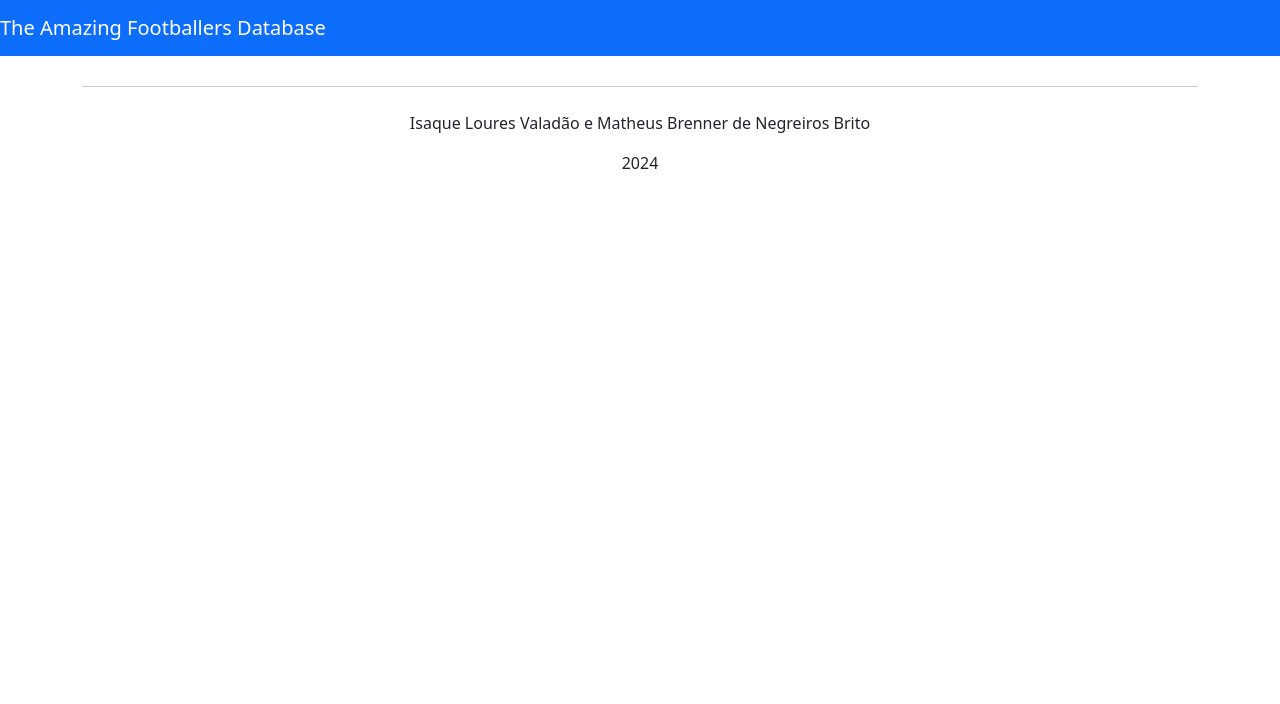
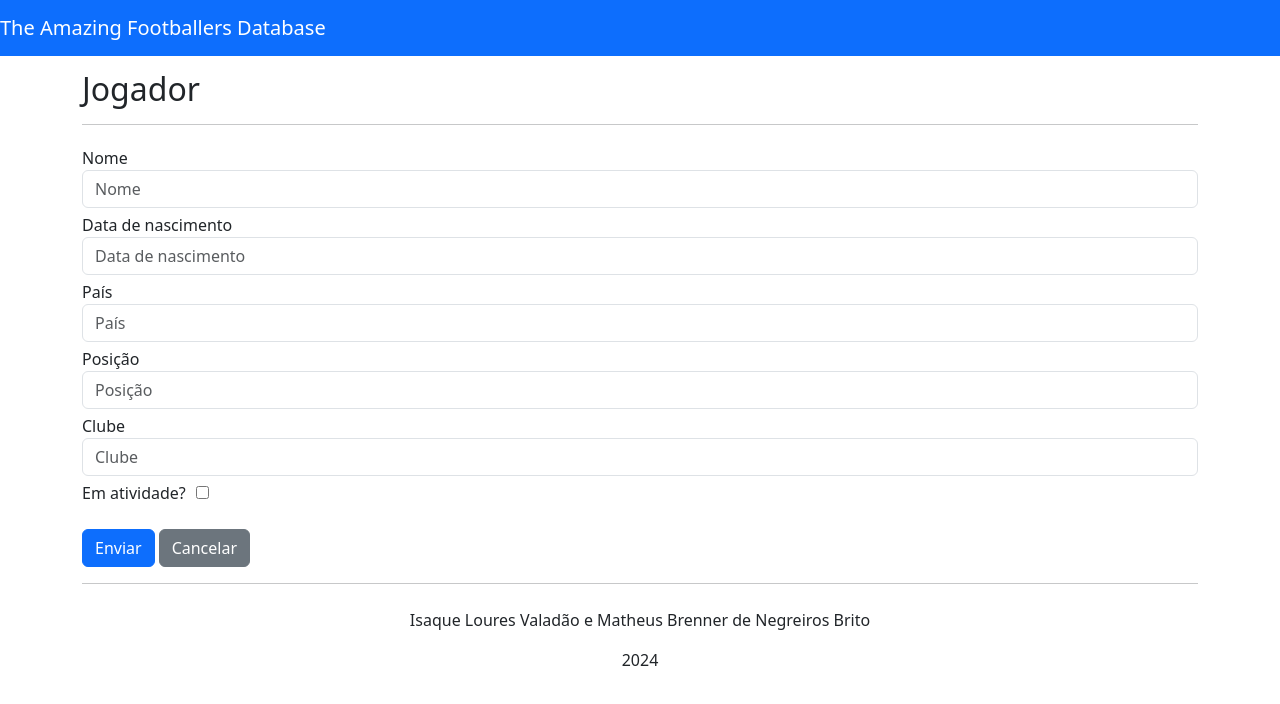
Before and after one commit to crisper2001/prog-web-1_ativdade-02_frontend, an Angular app: page /edit/1 in a window 1280 px wide. Before the commit this address led to /. Shown: the top 704 px of the page. Built offline with nearby package versions, Linux system fonts and the light colour scheme; no server answers.

Commit message:
CRUD finalizado e interface aprimorada.

```diff
--- a/src/app/app.routes.ts
+++ b/src/app/app.routes.ts
@@ -10,5 +10,8 @@ export const routes: Routes = [
   },
   {
     path: 'new', component: FootballersFormComponent
+  },
+  {
+    path: 'edit/:id', component: FootballersFormComponent
   }
 ];
--- a/src/app/footballers/footballers-form/footballers-form.component.html
+++ b/src/app/footballers/footballers-form/footballers-form.component.html
@@ -1,29 +1,33 @@
 <h2>Jogador</h2>
 <hr>
-<form>
+<section id="form">
+  <form (ngSubmit)="onSubmit()" #formFootballer="ngForm">
     <div class="form-group">
       <label for="InputNome">Nome</label>
-    <input type="email" class="form-control" id="InputNome" placeholder="Nome">
+      <input [(ngModel)]="footballer.name" type="text" name="nome" class="form-control" id="InputNome" placeholder="Nome">
     </div>
     <div class="form-group">
       <label for="InputDataNascimento">Data de nascimento</label>
-    <input type="password" class="form-control" id="InputDataNascimento" placeholder="Data de nascimento">
+      <input [(ngModel)]="footballer.birthday" type="text" name="data" class="form-control" id="InputDataNascimento" placeholder="Data de nascimento">
     </div>
     <div class="form-group">
       <label for="InputPais">País</label>
-    <input type="password" class="form-control" id="InputPais" placeholder="País">
+      <input [(ngModel)]="footballer.birthplace" type="text" name="pais" class="form-control" id="InputPais" placeholder="País">
     </div>
     <div class="form-group">
       <label for="InputPosicao">Posição</label>
-    <input type="password" class="form-control" id="InputPosicao" placeholder="Posição">
+      <input [(ngModel)]="footballer.position" type="text" name="posicao" class="form-control" id="InputPosicao" placeholder="Posição">
     </div>
     <div class="form-group">
       <label for="InputClube">Clube</label>
-    <input type="password" class="form-control" id="InputClube" placeholder="Clube">
+      <input [(ngModel)]="footballer.club" type="text" name="clube" class="form-control" id="InputClube" placeholder="Clube">
     </div>
     <div class="form-group">
       <label for="InputAtividade">Em atividade?</label>
-    <input type="password" class="form-control" id="InputAtividade" placeholder="Em atividade">
+      <input [(ngModel)]="footballer.inActivity" name="atividade" type="checkbox" class="form-group" id="InputAtividade">
     </div>
-  <button type="submit" class="btn btn-primary">Enviar</button>
+    <br>
+    <button type="submit" class="btn btn-primary mr-2">Enviar</button>
+    <button type="button" class="btn btn-secondary" [routerLink]="['']">Cancelar</button>
   </form>
+</section>
--- a/src/app/footballers/footballers-form/footballers-form.component.scss
+++ b/src/app/footballers/footballers-form/footballers-form.component.scss
@@ -0,0 +1,8 @@
+label {
+  margin-right: 10px;
+  margin-top: 5px
+}
+
+button {
+  margin-right: 0.25em
+}
--- a/src/app/footballers/footballers-form/footballers-form.component.ts
+++ b/src/app/footballers/footballers-form/footballers-form.component.ts
@@ -1,12 +1,57 @@
-import { Component } from '@angular/core';
+import {Component, OnInit} from '@angular/core';
+import {ActivatedRoute, Router, RouterLink} from "@angular/router";
+import {Footballer} from "../shared/footballer";
+import {FootballerService} from "../shared/footballer.service";
+import {FormsModule} from "@angular/forms";
 
 @Component({
   selector: 'app-footballers-form',
   standalone: true,
-  imports: [],
+  imports: [
+    FormsModule,
+    RouterLink
+  ],
   templateUrl: './footballers-form.component.html',
   styleUrl: './footballers-form.component.scss'
 })
-export class FootballersFormComponent {
+export class FootballersFormComponent implements OnInit {
+  footballer: Footballer = new Footballer();
+
+  constructor(
+    private activateRouted: ActivatedRoute,
+    private router: Router,
+    private footballerService: FootballerService
+  ) { }
+
+  ngOnInit(): void {
+    const id = this.activateRouted.snapshot.paramMap.get('id');
+    if (id) {
+      this.footballerService.getById(parseInt(id)).subscribe(value => {
+        const footballerAux = value;
+        console.log("INIT FORM:" + JSON.stringify(footballerAux));
+        if (footballerAux) {
+          this.footballer = footballerAux;
+        }
+      }, error => {
+        console.log("Erro:", JSON.stringify(error));
+        alert(`Erro ao buscar o dados:${error.error}`);
+      })
+
+    }
+  }
+
+  onSubmit(){
+    this.footballerService.save(this.footballer)
+      .subscribe(value => {
+        console.log("Salvo:", JSON.stringify(value));
+        this.router.navigate(['']);
+      }, error => {
+        console.log("Erro" + JSON.stringify(error));
+        alert('Erro ao salvar:');
+      });
+
+  }
+
+
 
 }
--- a/src/app/footballers/footballers-list-item/footballers-list-item.component.html
+++ b/src/app/footballers/footballers-list-item/footballers-list-item.component.html
@@ -1,3 +1,5 @@
+<div class="footballer-item">
+  <div class="footballer-item-content">
     <div>ID: {{footballer.id}}</div>
     <div>Nome: {{footballer.name}}</div>
     <div>Data de nascimento: {{footballer.birthday}}</div>
@@ -5,3 +7,13 @@
     <div>Posição: {{footballer.position}}</div>
     <div>Clube: {{footballer.club}}</div>
     <div>Em atividade: {{footballer.inActivity}}</div>
+  </div>
+  <div class="footbaler-actions">
+    <button type="button" [routerLink]="['/edit', footballer.id]" class="btn btn-primary mr-1">
+      Editar
+    </button>
+    <button type="button" class="btn btn-danger" (click)="delete(footballer)">
+      Excluir
+    </button>
+  </div>
+</div>
--- a/src/app/footballers/footballers-list-item/footballers-list-item.component.scss
+++ b/src/app/footballers/footballers-list-item/footballers-list-item.component.scss
@@ -0,0 +1,3 @@
+button {
+  margin-right: 0.25em
+}
--- a/src/app/footballers/footballers-list-item/footballers-list-item.component.ts
+++ b/src/app/footballers/footballers-list-item/footballers-list-item.component.ts
@@ -25,4 +25,16 @@ export class FootballersListItemComponent {
 
   constructor(public footballerService: FootballerService) {
   }
+
+  delete(footballer: Footballer) {
+    this.footballerService.delete(footballer.id).subscribe({
+      next: value => {
+        alert("Excluído com sucesso!");
+        this.itemChange.emit(value);
+      },
+      error: error => {
+        alert(`Erro ao excluir:${error.error}`);
+      }
+    });
+  }
 }
--- a/src/app/footballers/footballers-list/footballers-list.component.scss
+++ b/src/app/footballers/footballers-list/footballers-list.component.scss
@@ -0,0 +1,7 @@
+button {
+  margin-right: 0.25em
+}
+
+section {
+  margin-top: 0.5em
+}
--- a/src/app/footballers/shared/footballer.service.ts
+++ b/src/app/footballers/shared/footballer.service.ts
@@ -14,4 +14,31 @@ export class FootballerService {
     console.log("Início getAll");
     return this.http.get<Footballer[]>("http://localhost:8080/api/v1/back-end/footballer");
   }
+
+  getById(id: number): Observable<Footballer> {
+    console.log("Inicio getById");
+    return this.http.get<Footballer>(`http://localhost:8080/api/v1/back-end/footballer/${id}`);
+  }
+
+  save(footballer: Footballer): Observable<Footballer> {
+    const url = footballer.id
+      ? `http://localhost:8080/api/v1/back-end/footballer/${footballer.id}`
+      : "http://localhost:8080/api/v1/back-end/footballer";
+
+    console.log(footballer.id ? "Alterar:" : "Incluir:", JSON.stringify(footballer));
+
+    const httpMethod = footballer.id ? 'put' : 'post';
+    const request = footballer.id
+      ? this.http.put<Footballer>(url, footballer)
+      : this.http.post<Footballer>(url, footballer);
+
+    return request;
+  }
+
+
+  delete(id: number): Observable<Footballer> {
+    console.log("Apagar:"+id)
+    const url = `http://localhost:8080/api/v1/back-end/footballer/${id}`;
+    return this.http.delete<Footballer>(url);
+  }
 }
--- a/src/app/footballers/shared/footballer.ts
+++ b/src/app/footballers/shared/footballer.ts
@@ -5,5 +5,5 @@ export class Footballer {
   birthplace!: String;
   position!: String;
   club!: String;
-  inActivity!: Boolean
+  inActivity!: Boolean;
 }
```
Lines whose indentation alone changed are shown as unchanged.
